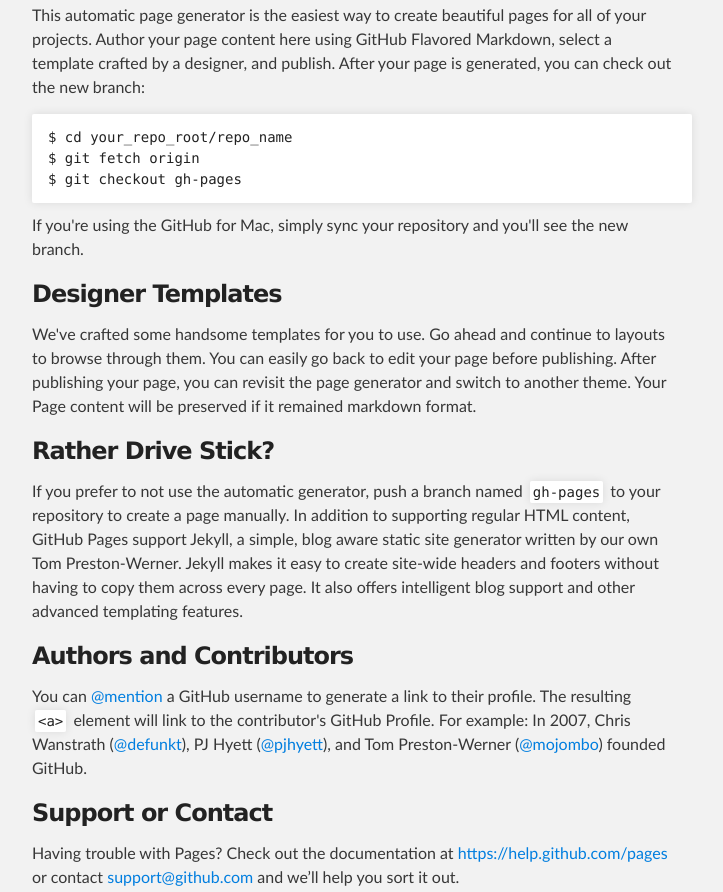
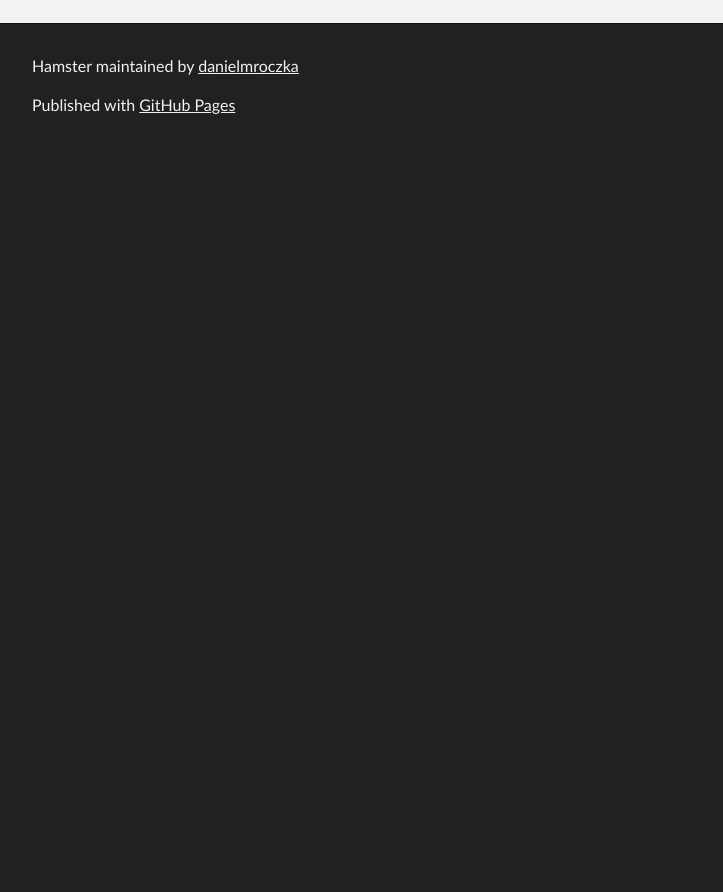
Before and after one commit to danielmroczka/hamster, a plain HTML site: page index.html in a window 1280 px wide. Shown: the part 303-1195 px from the top of the page, without its empty margins (288-1011 px from the left). After the commit the page ends 800 px from the top, so only its background shows below. Drawn offline with Linux system fonts and the light colour scheme.

```diff
--- a/index.html
+++ b/index.html
@@ -33,35 +33,6 @@
       <section id="main_content" class="inner">
         <h3>
 <a id="welcome-to-github-pages" class="anchor" href="#welcome-to-github-pages" aria-hidden="true"><span class="octicon octicon-link"></span></a>Welcome to GitHub Pages.</h3>
-
-<p>This automatic page generator is the easiest way to create beautiful pages for all of your projects. Author your page content here using GitHub Flavored Markdown, select a template crafted by a designer, and publish. After your page is generated, you can check out the new branch:</p>
-
-<pre><code>$ cd your_repo_root/repo_name
-$ git fetch origin
-$ git checkout gh-pages
-</code></pre>
-
-<p>If you're using the GitHub for Mac, simply sync your repository and you'll see the new branch.</p>
-
-<h3>
-<a id="designer-templates" class="anchor" href="#designer-templates" aria-hidden="true"><span class="octicon octicon-link"></span></a>Designer Templates</h3>
-
-<p>We've crafted some handsome templates for you to use. Go ahead and continue to layouts to browse through them. You can easily go back to edit your page before publishing. After publishing your page, you can revisit the page generator and switch to another theme. Your Page content will be preserved if it remained markdown format.</p>
-
-<h3>
-<a id="rather-drive-stick" class="anchor" href="#rather-drive-stick" aria-hidden="true"><span class="octicon octicon-link"></span></a>Rather Drive Stick?</h3>
-
-<p>If you prefer to not use the automatic generator, push a branch named <code>gh-pages</code> to your repository to create a page manually. In addition to supporting regular HTML content, GitHub Pages support Jekyll, a simple, blog aware static site generator written by our own Tom Preston-Werner. Jekyll makes it easy to create site-wide headers and footers without having to copy them across every page. It also offers intelligent blog support and other advanced templating features.</p>
-
-<h3>
-<a id="authors-and-contributors" class="anchor" href="#authors-and-contributors" aria-hidden="true"><span class="octicon octicon-link"></span></a>Authors and Contributors</h3>
-
-<p>You can <a href="https://github.com/blog/821" class="user-mention">@mention</a> a GitHub username to generate a link to their profile. The resulting <code>&lt;a&gt;</code> element will link to the contributor's GitHub Profile. For example: In 2007, Chris Wanstrath (<a href="https://github.com/defunkt" class="user-mention">@defunkt</a>), PJ Hyett (<a href="https://github.com/pjhyett" class="user-mention">@pjhyett</a>), and Tom Preston-Werner (<a href="https://github.com/mojombo" class="user-mention">@mojombo</a>) founded GitHub.</p>
-
-<h3>
-<a id="support-or-contact" class="anchor" href="#support-or-contact" aria-hidden="true"><span class="octicon octicon-link"></span></a>Support or Contact</h3>
-
-<p>Having trouble with Pages? Check out the documentation at <a href="https://help.github.com/pages">https://help.github.com/pages</a> or contact <a href="mailto:support@github.com">support@github.com</a> and we’ll help you sort it out.</p>
       </section>
     </div>
 
```
Also changed, not shown: params.json (+1 -1 lines).
